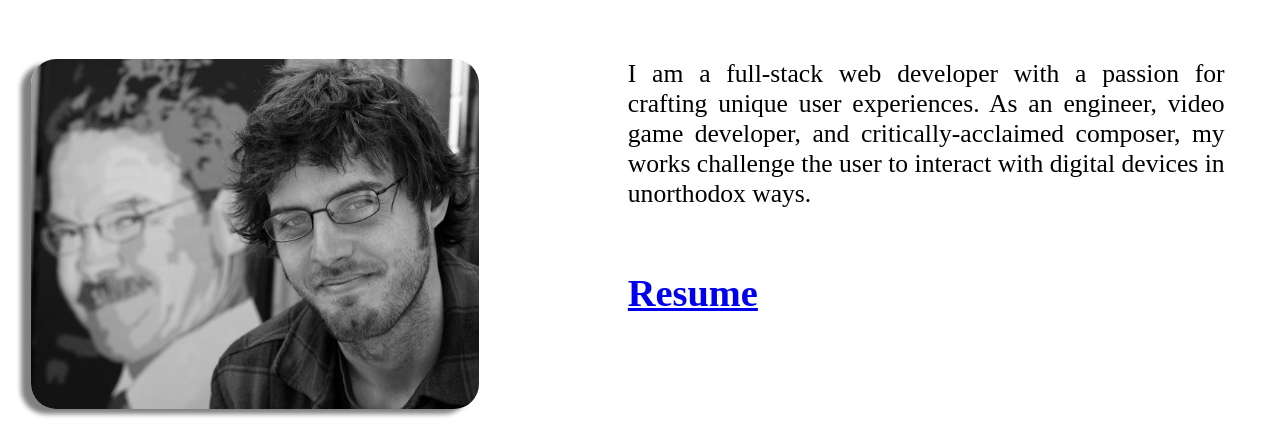
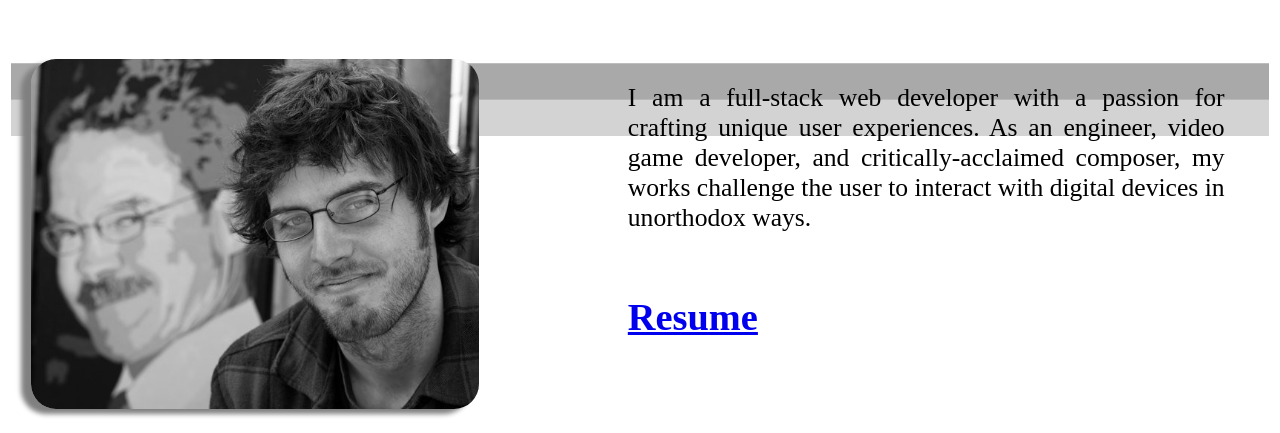
Before and after one commit to Blake-D/portfolio, a plain HTML site: page index.html in a window 1280 px wide. Shown: the part 601-1034 px from the top of the page. Drawn offline with Linux system fonts and the light colour scheme.

Commit message:
added ribbon to about section

```diff
--- a/index.html
+++ b/index.html
@@ -4,7 +4,7 @@
     <meta charset="UTF-8">
     <meta name="viewport" content="width=device-width, initial-scale=1.0">
     <link rel="stylesheet" href="style.css">
-    <title>Document</title>
+    <title>Blake DeGraw</title>
 </head>
 <body>
     <div>
@@ -14,12 +14,12 @@
     <div class="fade-in">
         <p id="blurb">software engineer | game developer | sound designer</p>
     </div>
-    <div class="float-container">
+    <div class="about-container">
         <div id="left">
             <img id="portrait" src="portrait.jpg">
         </div>
         <div id="right">
-            <div id="about">
+            <div id="about-me">
                 I am a full-stack web developer with a passion for crafting unique user experiences. As an engineer, video game developer, and critically-acclaimed composer, my works challenge the user to interact with digital devices in unorthodox ways.
                 <br><br>
                 <h2><a href="Blake_DeGraw_Resume.pdf" download target="_blank" id="resume">Resume</a></h2>
--- a/style.css
+++ b/style.css
@@ -16,6 +16,11 @@ marquee{
 
 #about{
   font-size: 2vw;
+}
+
+#about-me{
+  font-size: 2vw;
+  padding-top: 3vh;
 }
 
 #about-left{
@@ -74,6 +79,14 @@ marquee{
   display: flex;
 }
 
+.about-container {
+  background-image: url("ribbons.png");
+  background-size: 100% auto;
+  border: 3px solid #fff;
+  padding: 20px;
+  display: flex;
+}
+
 #left{
   width: 49%;
   float: left;
@@ -91,6 +104,7 @@ marquee{
   border-radius: 25px;
   width: 75%;
   height: auto;
+  position: relative;
 }
 
 #pic{
```
Also changed, not shown: ribbons.png (added), static.jpeg (added).
